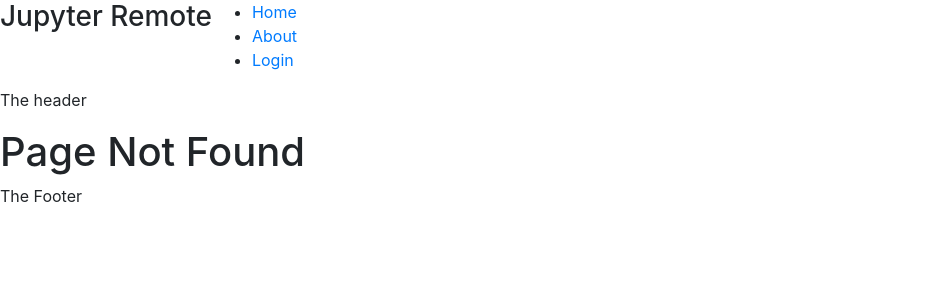
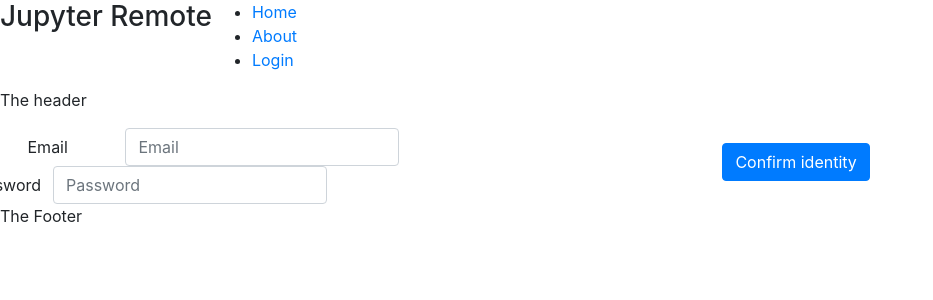
Before and after one commit to Etanyauh/JupyterRemote, a React (Create React App) app: page /auth in a window 1280 px wide. Before the commit this address had no page. Shown: the top 300 px of the page, without its empty margins (0-933 px from the left). Built offline with nearby package versions, Linux system fonts and the light colour scheme.

Commit message:
setup for the front end

```diff
--- a/src/components/App.js
+++ b/src/components/App.js
@@ -5,11 +5,13 @@ import React from 'react'
 import Main from './Main/Index'
 import NotFound from './Main/NotFound'
 import Home from './Home/Index'
+import Auth from './Auth/Auth'
 
 const Routes = () => (
     <Main>
         <Switch>
             <Route exact path='/' component={ Home } />
+            <Route path='/auth' component={ Auth } />
             <Route component={ NotFound } />
         </Switch>
     </Main>
--- /dev/null
+++ b/src/components/Auth/Auth.js
@@ -0,0 +1,36 @@
+import React, { Component } from 'react'
+import Login from './Login'
+import Signup from './Signup'
+
+class Auth extends Component {
+    constructor(props) {
+        super(props)
+        this.state = {
+            // this is to verify if the user has an account
+            hasAccount: false
+        }
+
+        this.currentAuthState = this.currentAuthState.bind(this)
+    }
+
+    render() {
+       return (
+            <form className="form-inline">
+                {this.currentAuthState()}
+                <button type="submit" className="btn btn-primary mb-2">Confirm identity</button>
+            </form>
+        )
+    }
+
+    currentAuthState() {
+        const { hasAccount } = this.state
+
+        if (hasAccount) {
+            return <Login />
+        }
+
+        return <Signup />
+    }
+}
+
+export default Auth
--- /dev/null
+++ b/src/components/Auth/Login.js
@@ -0,0 +1,18 @@
+import React, { Component } from 'react'
+
+class Login extends Component {
+    render() {
+        return (
+            <div className="form-group mb-2">
+                <label for="staticEmail2" className="sr-only">Email</label>
+                <input type="text" className="form-control-plaintext" id="staticEmail2" placeholder="email@example.com"></input>
+                <div className="form-group mb-2">
+                    <label for="inputPassword2" className="sr-only">Password</label>
+                    <input type="password" className="form-control" id="inputPassword2" placeholder="Password"></input>
+                </div>
+            </div>
+        )
+    }
+}
+
+export default Login
--- /dev/null
+++ b/src/components/Auth/Signup.js
@@ -0,0 +1,26 @@
+import React, { Component } from 'react'
+
+class Signup extends Component {
+    render() {
+        return (
+            <div class="form-group row">
+                <label for="inputEmail3" class="col-sm-2 col-form-label">Email</label>
+                <div class="col-sm-10">
+                    <input type="email" class="form-control" id="inputEmail3" placeholder="Email"></input>
+                </div>
+
+            <div class="form-group row">
+                <label for="inputPassword3" class="col-sm-2 col-form-label">Password</label>
+                <div class="col-sm-10">
+                    <input type="password" class="form-control" id="inputPassword3" placeholder="Password"></input>
+                </div>
+            </div>
+
+         </div>
+        )
+
+        }
+
+    }
+
+export default Signup
```
Also changed, not shown: src/components/Header/Nav.js (line endings or trailing spaces), 1 other file (tests, documents, lock files or other folders).
